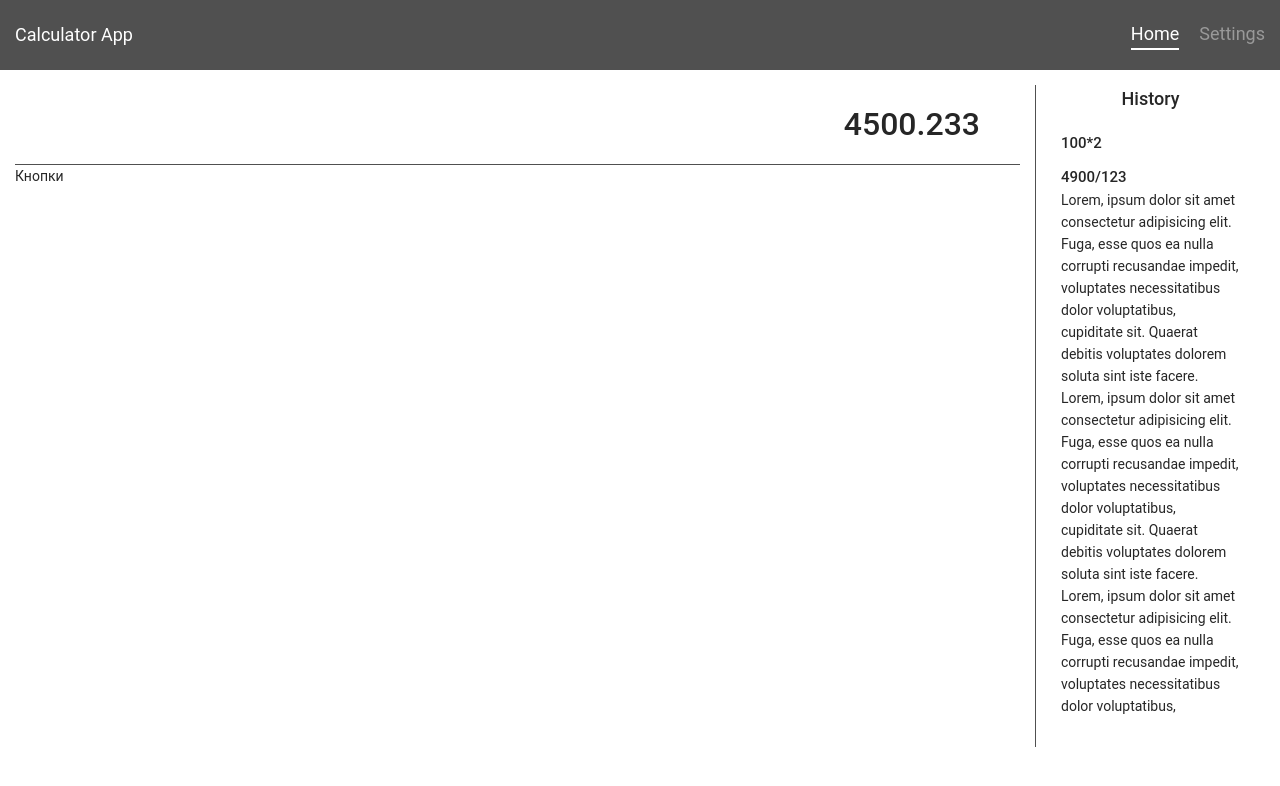
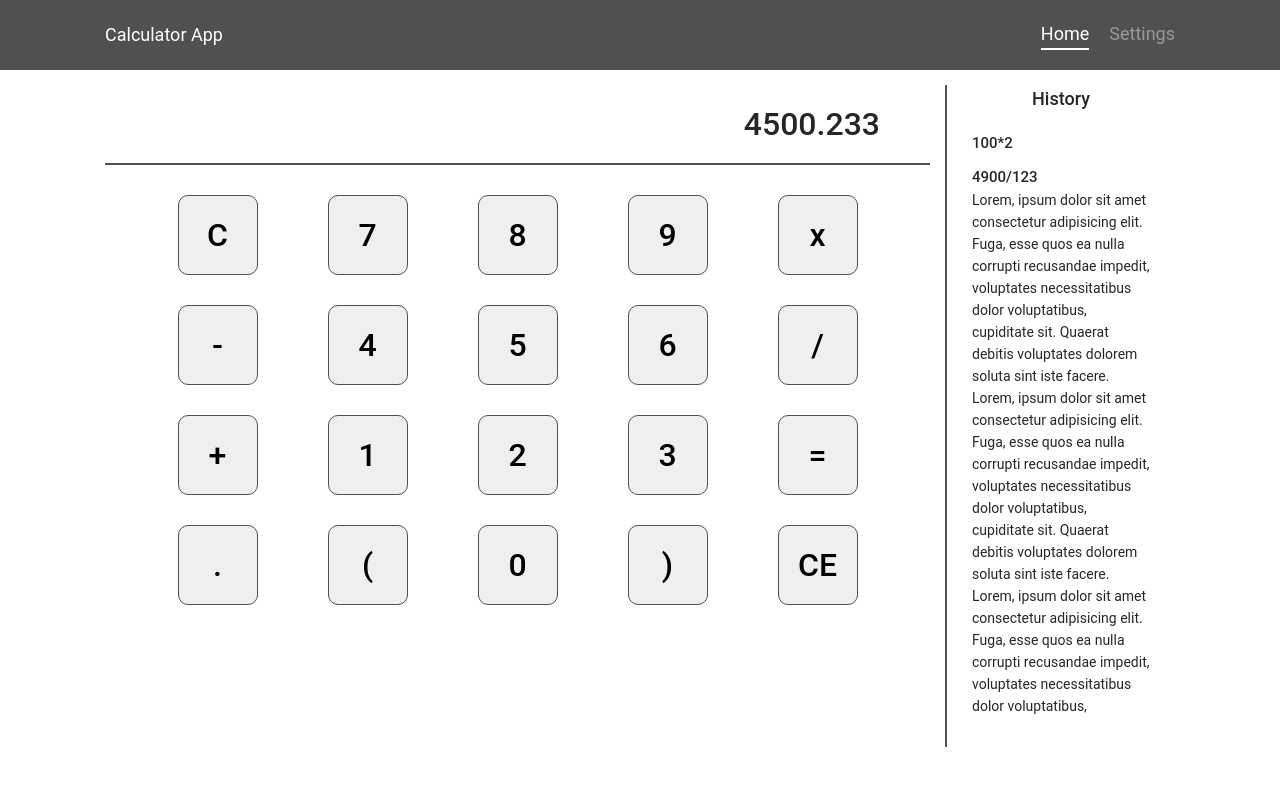
Before and after one commit to AnDrOlEiN/Calculator, a React app: page / in a window 1280 px wide. Shown: the top 786 px of the page. Built offline with nearby package versions, Linux system fonts and the light colour scheme.

Commit message:
feat: implement styles for Keypad and fix some styles

```diff
--- a/src/components/Calculator/Calculator.jsx
+++ b/src/components/Calculator/Calculator.jsx
@@ -5,7 +5,6 @@ import Keypad from '../Keypad/Keypad';
 const Calculator = () => {
   return (
     <div style={{ width: '100%', marginRight: 15 }}>
-      {/* Controls возможно */}
       <Display />
       <Keypad />
     </div>
--- a/src/components/Container/components.js
+++ b/src/components/Container/components.js
@@ -2,7 +2,7 @@ import styled from 'styled-components';
 
 export const StyledContainer = styled.div`
   position: relative;
-  max-width: 1300px;
+  max-width: 1100px;
   margin: 0 auto;
   padding: 0 15px;
 `;
--- a/src/components/Display/components.js
+++ b/src/components/Display/components.js
@@ -1,9 +1,9 @@
 import styled from "styled-components";
 
 export const StyledDisplay = styled.div`
-  border-bottom: 1px solid #505050;
+  border-bottom: 2px solid #505050;
   height: 80px;
-  padding: 0px 40px;
+  padding: 0px 50px;
   text-align: right;
   font-size: 32px;
   font-weight: 500;
--- a/src/components/History/components.js
+++ b/src/components/History/components.js
@@ -1,7 +1,7 @@
 import styled from 'styled-components';
 
 export const StyledWrapper = styled.div`
-  border-left: 1px solid #505050;
+  border-left: 2px solid #505050;
   padding-bottom: 25px;
   max-width: 230px;
   width: 100%;
--- a/src/components/Keypad/Keypad.jsx
+++ b/src/components/Keypad/Keypad.jsx
@@ -1,10 +1,26 @@
 import React from 'react';
+import { BTNS_LIST } from '@/constants/keypad';
+import { StyledKeypad, StyledButton } from './components';
 
 const Keypad = () => {
+
+  const handleClick = (btn) => {
+    console.log(btn);
+  }
+
   return (
-    <div>
-      Кнопки
-    </div>
+    <StyledKeypad>
+      {
+        BTNS_LIST.map((btn, index) => (
+          <StyledButton
+              key={index}
+              onClick={() => handleClick(btn)}
+          >
+              {btn.display}
+          </StyledButton>
+        ))
+      }
+    </StyledKeypad>
   );
 };
 
--- /dev/null
+++ b/src/components/Keypad/components.js
@@ -0,0 +1,27 @@
+import styled from "styled-components";
+
+export const StyledKeypad = styled.div`
+  display: grid;
+  grid-template-columns: repeat(5, 80px);
+  grid-column-gap: 70px;
+  grid-row-gap: 30px;
+  margin-top: 30px;
+  justify-content: center;
+`;
+
+export const StyledButton = styled.button`
+  border: 1px solid #505050;
+  outline: 0;
+  border-radius: 10px;
+  font-size: 32px;
+  font-weight: 500;
+  color: #000;
+  cursor: pointer;
+  height: 80px;
+  transition: all .3s;
+
+  &:hover {
+    background-color: #aaa7a7;
+    border: 2px solid #505050;
+  }
+`;
--- /dev/null
+++ b/src/constants/keypad.js
@@ -0,0 +1,88 @@
+export const BTN_ACTIONS = {
+  ADD: 'ADD',
+  CALC: 'CALC',
+  DELETE: 'DELETE',
+}
+
+export const BTNS_LIST = [
+  {
+      display: 'C',
+      action: BTN_ACTIONS.DELETE,
+  },
+  {
+      display: '7',
+      action: BTN_ACTIONS.ADD,
+  },
+  {
+      display: '8',
+      action: BTN_ACTIONS.ADD,
+  },
+  {
+      display: '9',
+      action: BTN_ACTIONS.ADD,
+  },
+  {
+      display: 'x',
+      action: BTN_ACTIONS.ADD,
+  },
+  {
+      display: '-',
+      action: BTN_ACTIONS.ADD,
+  },
+  {
+      display: '4',
+      action: BTN_ACTIONS.ADD,
+  },
+  {
+      display: '5',
+      action: BTN_ACTIONS.ADD,
+  },
+  {
+      display: '6',
+      action: BTN_ACTIONS.ADD,
+  },
+  {
+      display: '/',
+      action: BTN_ACTIONS.ADD,
+  },
+  {
+      display: '+',
+      action: BTN_ACTIONS.ADD,
+  },
+  {
+      display: '1',
+      action: BTN_ACTIONS.ADD,
+  },
+  {
+      display: '2',
+      action: BTN_ACTIONS.ADD,
+  },
+  {
+      display: '3',
+      action: BTN_ACTIONS.ADD,
+  },
+  {
+      display: '=',
+      action: BTN_ACTIONS.CALC,
+  },
+  {
+      display: '.',
+      action: BTN_ACTIONS.ADD,
+  },
+  {
+      display: '(',
+      action: BTN_ACTIONS.ADD,
+  },
+  {
+      display: '0',
+      action: BTN_ACTIONS.ADD,
+  },
+  {
+      display: ')',
+      action: BTN_ACTIONS.ADD,
+  },
+  {
+    display: 'CE',
+    action: BTN_ACTIONS.DELETE,
+  },
+];
```
